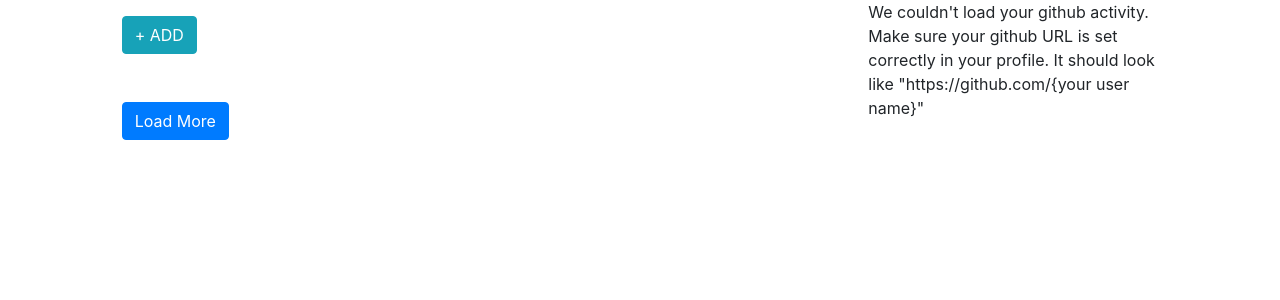
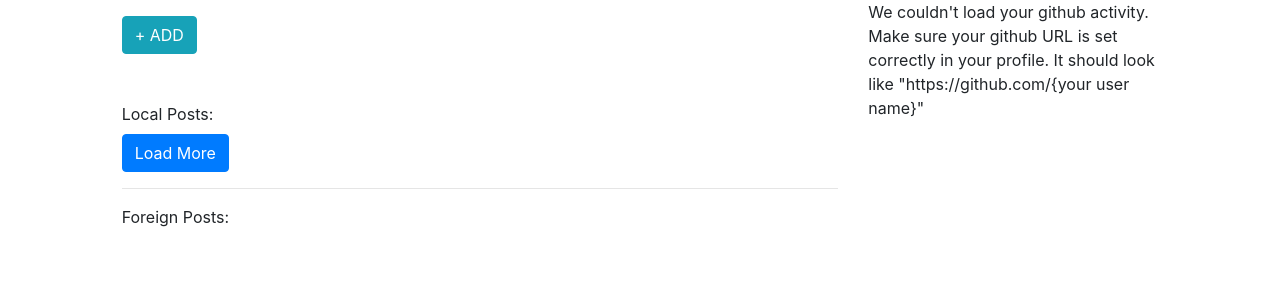
Before and after one commit to hyeonyu1/cmput404-group-project, a Django app: page /posts/ in a window 1280 px wide. Shown: the part 62-362 px from the top of the page. Run offline with Django 3.2, Linux system fonts and the light colour scheme; data comes from the database, SQL or seed files in the repository; data that the repository does not hold is empty; some libraries are stand-ins or nearby versions.

Commit message:
update foreign posts

```diff
--- a/web_server/posts/templates/posts/stream.html
+++ b/web_server/posts/templates/posts/stream.html
@@ -17,10 +17,20 @@
             <div class="mt-5">
                 <!-- show post-->
                 <div class="list-group">
+                    <label>Local Posts: </label>
                     <post-list
                     v-for="post in posts"
                     v-bind:post="post">
                     </post-list>
+                </div>
+                <button class="btn btn-primary" @click="app.get_more_posts()">Load More</button>
+                <hr>
+                <div class="list-group">
+                    <label>Foreign Posts: </label>
+                    <foreign_posts-list
+                    v-for="post in foreign_posts"
+                    v-bind:post="post">
+                    </foreign_posts-list>
                 </div>
             </div>
 
@@ -33,7 +43,7 @@
                 <p class="mr-3" v-else>NEXT</p>
             </div>
             -->
-            <button class="btn btn-primary" @click="app.get_more_posts()">Load More</button>
+
         </div>
         <div class="col-sm-3">
             <div id="feed"></div>
@@ -88,6 +98,22 @@
         </div>
 </template>
 
+<template id="foreign_posts-list">
+
+    <a :href="[[ post.id]]" class="list-group-item list-group-item-action flex-column align-items-start">
+        <div class="d-flex w-100 justify-content-between">
+          <h5 class="mb-1">[[post.title]]</h5>
+          <small>[[post.published]]</small>
+        </div>
+        <p class="mb-1">[[post.content]]</p>
+        <small>[[post.author.firstName]] [[post.author.lastName]]</small>
+    </a>
+        <div>
+
+        </div>
+</template>
+
+
 
 <script>
 
@@ -97,6 +123,11 @@
         template: '#list-post'
     });
 
+    Vue.component('foreign_posts-list', {
+        delimiters: ['[[', ']]'],
+        props: ['foreign_posts'],
+        template: '#foreign_posts-list'
+    });
 
     var app = new Vue({
         el: '#app',
@@ -104,7 +135,8 @@
         data() {
             return {
                 'posts': [],
-                'next': undefined
+                'next': undefined,
+                'foreign_posts':[]
             }
         },
 
@@ -114,11 +146,8 @@
             get_post() {
 
                 window.axios.get("/author/posts").then((response) => {
-                    console.log(response.data["posts"]);
                     this.posts = response.data["posts"];
-                    console.log(response.data["next"]);
                     this.next = response.data["next"];
-                    console.log(response.data["previous"]);
                     this.previous = response.data["previous"];
                 })
             },
@@ -134,12 +163,24 @@
                 } else {
                     alert("There are no more posts here");
                 }
+            },
+
+            //Retrieve all foreign posts
+            get_foreign_posts(){
+                let url = "/posts/fetch_public_posts";
+                console.log(url);
+                window.axios.get(url).then((response) =>{
+                    this.foreign_posts = response.data['posts'];
+
+                })
             }
+
 
         },
 
         created() {
             this.get_post();
+            this.get_foreign_posts();
         }
     })
 
```
